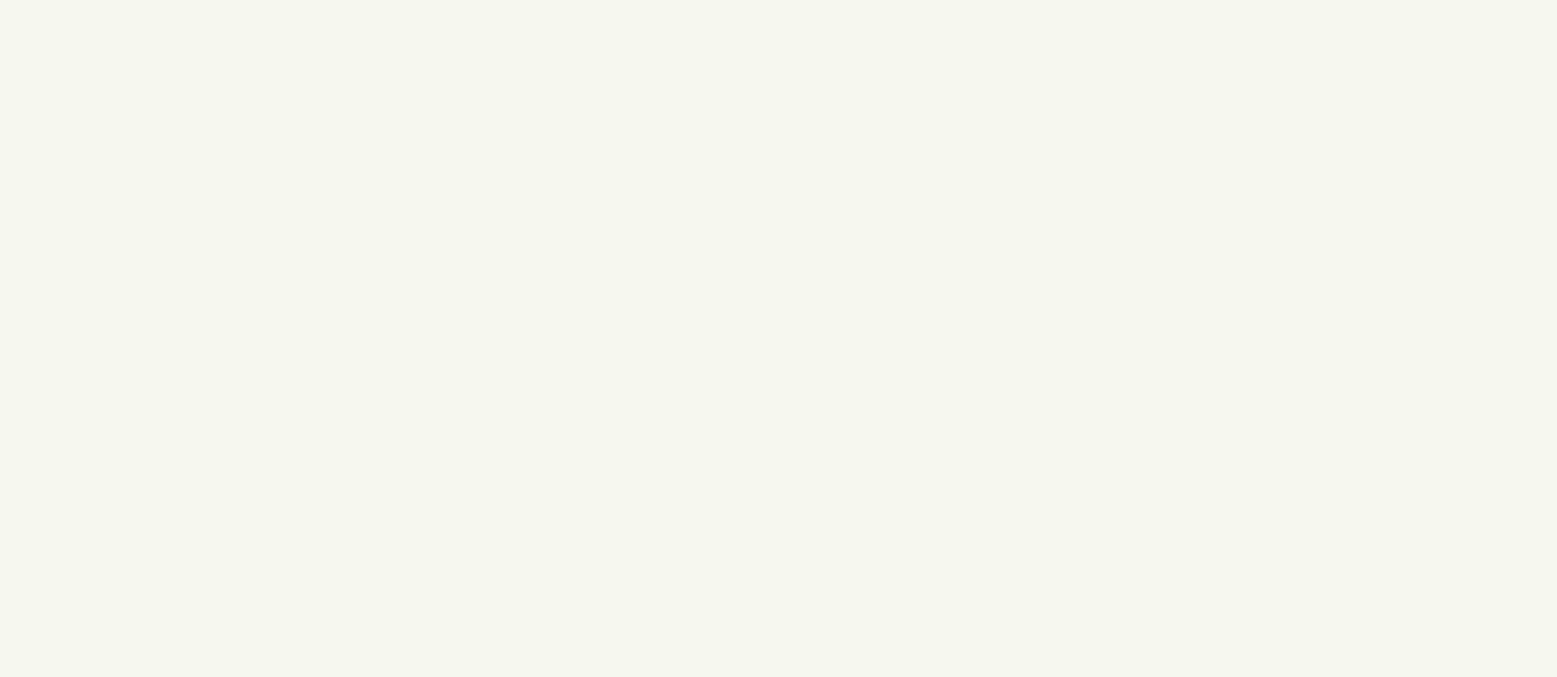
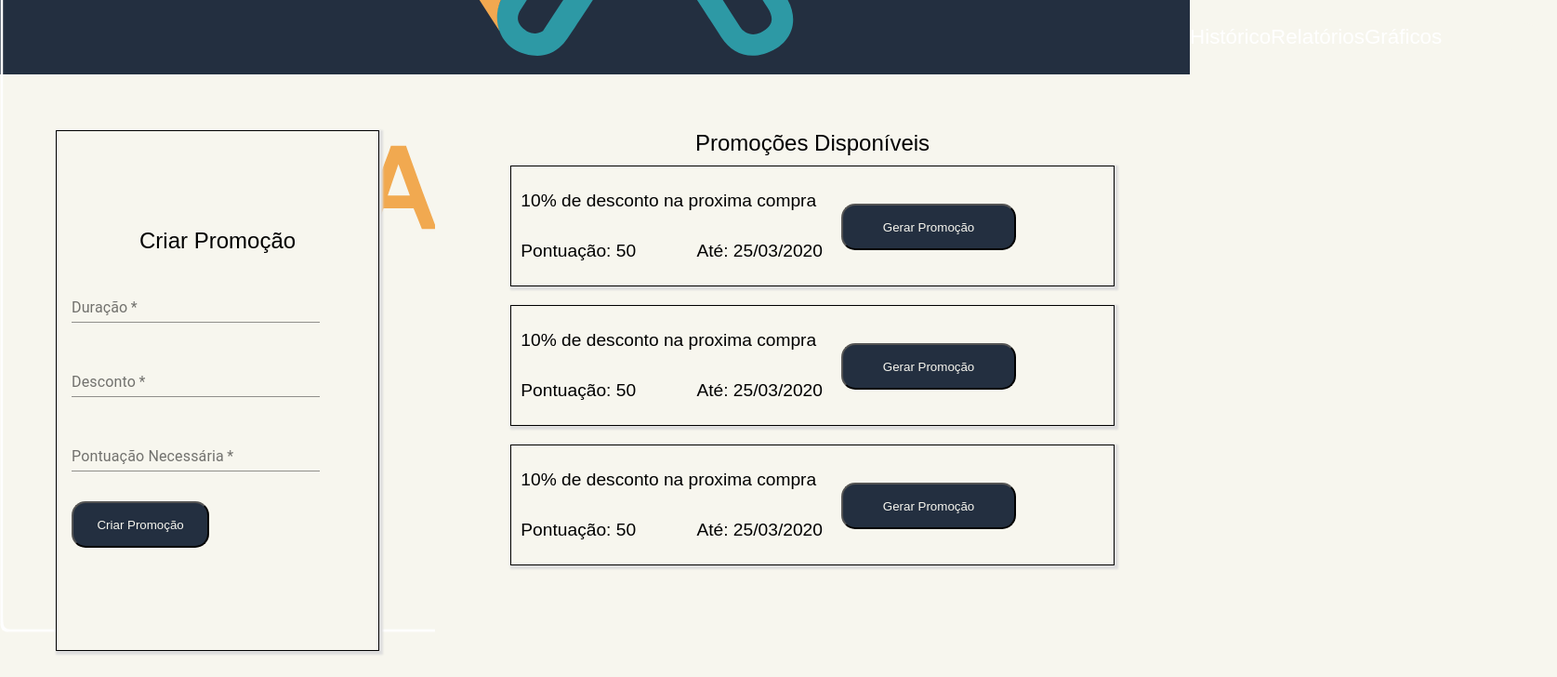
Before and after one commit to matheus-three/talggs-web, a React (Create React App) app: page /editCupons in a window 1280 px wide. Shown: the top 728 px of the page at 93% size, 1675 px wide, since content can reach past the window. Built offline with nearby package versions, Linux system fonts and the light colour scheme.

Commit message:
tela editar cupons feita

```diff
--- a/package.json
+++ b/package.json
@@ -3,6 +3,7 @@
   "version": "0.1.0",
   "private": true,
   "dependencies": {
+    "@material-ui/icons": "^4.9.1",
     "@testing-library/jest-dom": "^4.2.4",
     "@testing-library/react": "^9.3.2",
     "@testing-library/user-event": "^7.1.2",
@@ -17,6 +18,7 @@
     "react-scripts": "3.4.1",
     "recharts": "^1.8.5",
     "styled-components": "^5.0.1",
+    "typeface-roboto": "0.0.75",
     "typescript": "~3.7.2"
   },
   "scripts": {
--- /dev/null
+++ b/src/Components/Assets/StylesEditCupons.jsx
@@ -0,0 +1,79 @@
+import styled from  'styled-components'
+
+
+export const PositionStyle = styled.div`
+  display:flex;
+  flex-direction: row;
+  justify-content:space-around;
+
+  font-size: 1.5em;
+`
+export const CreatePromoStyle = styled.div`
+    display:flex;
+    align-items:center;
+    flex-direction: column;
+    justify-content:center;
+    height: 70vh;
+    width: 30%;
+    border: 0.5px solid black;
+    background-color:#f7f6ee;
+    margin:60px;
+    box-shadow: 2px 2px 2px 2px #ddd;
+
+    p{
+      margin:10px;
+    }
+
+    @media only screen and (max-width: 1200px){
+      width:30%;
+    }
+
+
+`
+
+export const ListPromoStyle = styled.div`
+    display:flex;
+    flex-direction: column;
+    align-items:center;
+    height: 70vh;
+    width: 70%;
+    background-color:#f7f6ee;
+    margin-top: 60px;
+
+
+`
+
+export const ItemPromoStyle = styled.div`
+    display:flex;
+    height:130px;
+    width: 80%;
+    padding: 10px;
+    font-size:0.8em;
+    border: 0.5px solid black;
+    background-color: #f7f6ee;
+    margin:10px;
+    box-shadow: 2px 2px 2px 2px #ddd;
+
+    span {
+      margin-left: 60px;
+    }
+`
+
+export const PositionItemStyle = styled.div`
+  display:flex;
+  flex-direction: column;
+  justify-content: space-around;
+`
+
+export const ButtonPromoStyle = styled.button`
+  display:flex;
+  justify-content:center;
+  align-items:center;
+  width:30%;
+  height:50px;
+  background-color: #232f40;
+  color: #f7f6ee;
+  border-radius: 15px;
+  margin-left:20px;
+  margin-top:30px;
+`
--- a/src/Components/Assets/StylesMainHistory.jsx
+++ b/src/Components/Assets/StylesMainHistory.jsx
@@ -7,12 +7,17 @@ export const TopBarStyle = styled.div`
     width:100%;
     height:100px;
     margin-left: 100px;
-    font-size: 1.2em;
+    font-size: 1em;
 
     select {
       width: 250px;
       margin:0px 10px;
       height:40px;
+    }
+
+    span {
+      margin-bottom: 40px;
+      font-size: 1.2em;
     }
 `
 
--- a/src/Components/Assets/StylesSavedComponent.jsx
+++ b/src/Components/Assets/StylesSavedComponent.jsx
@@ -29,9 +29,7 @@ export const HeaderStyle = styled.div`
   align-items: center;
 
   img {
-    height: 90px;
-    width: 90px;
-    margin-left: 30px;
+    margin-left: 0px;
 	}
 
   ul {
@@ -48,9 +46,8 @@ export const HeaderStyle = styled.div`
 		font-size: 1em;
 
 		img {
-			width: 40px;
-			height:40px;
-			margin-left:25px;
+			width: 80px;
+			height:80px;
 		}
 
 		ul {
@@ -168,6 +165,10 @@ export const ButtonCreateStyle = styled.div`
   margin-bottom:30px;
 	padding:20px;
 
+	.MuiFab-primary{
+		background-color:#232f40;
+
+	}
   span{
       font-size:1.3em;
       margin:10px;
--- a/src/Components/Pages/Header/index.tsx
+++ b/src/Components/Pages/Header/index.tsx
@@ -1,19 +1,51 @@
 import React, { Fragment } from 'react';
 import { HeaderStyle, IconEdit } from '../../Assets/StylesSavedComponent';
 import logo from '../../Assets/Icons/Logo1V - Web.svg'
-import { Link } from 'react-router-dom'
+import { Link } from 'react-router-dom';
+import Button from '@material-ui/core/Button';
+import Menu from '@material-ui/core/Menu';
+import MenuItem from '@material-ui/core/MenuItem';
 
 function Header() {
+	const [anchorEl, setAnchorEl] = React.useState<null | HTMLElement>(null);
+
+	const handleClick = (event: React.MouseEvent<HTMLButtonElement>) => {
+		setAnchorEl(event.currentTarget);
+	};
+
+	const handleClose = () => {
+		setAnchorEl(null);
+	};
+
 	return (
 		<Fragment>
 			<HeaderStyle>
-				<img src={logo} alt = {"logo"}></img>
+				<img src={logo} alt={"logo"}></img>
 				<ul>
 					<Link to='/' style={{ textDecoration: 'none', color: 'white' }}><li>Histórico</li></Link>
 					<Link to='/savedReports' style={{ textDecoration: 'none', color: 'white' }}><li>Relatórios</li></Link>
-					<Link to='/savedGraphics' style = {{textDecoration: 'none', color: 'white'}}><li>Gráficos</li></Link>
+					<Link to='/savedGraphics' style={{ textDecoration: 'none', color: 'white' }}><li>Gráficos</li></Link>
 				</ul>
-				<IconEdit />
+				<IconEdit>
+					<Button aria-controls="simple-menu" aria-haspopup="true" onClick={handleClick}>
+					</Button>
+				</IconEdit>
+
+				<Menu
+					id="simple-menu"
+					anchorEl={anchorEl}
+					keepMounted
+					open={Boolean(anchorEl)}
+					onClose={handleClose}
+					color="primary"
+				>
+					<MenuItem onClick={handleClose}>Empresa Tal</MenuItem>
+					<MenuItem onClick={handleClose}>21212121221</MenuItem>
+				<Link to = '/editCupons' style = {{ textDecoration: 'none', color: 'black'}}>
+					<MenuItem onClick={handleClose}>Editar Cupons</MenuItem>
+				</Link>
+					<MenuItem onClick={handleClose}>Sair</MenuItem>
+				</Menu>
 			</HeaderStyle>
 		</Fragment>
 	);
--- a/src/Components/Pages/Main/TopBar/index.tsx
+++ b/src/Components/Pages/Main/TopBar/index.tsx
@@ -1,18 +1,49 @@
 import React, { Fragment } from 'react'
 import { InputDateStyle, TopBarStyle } from '../../../Assets/StylesMainHistory';
+import { createStyles, makeStyles, Theme } from '@material-ui/core/styles';
+import InputLabel from '@material-ui/core/InputLabel';
+import MenuItem from '@material-ui/core/MenuItem';
+import FormHelperText from '@material-ui/core/FormHelperText';
+import FormControl from '@material-ui/core/FormControl';
+import Select from '@material-ui/core/Select';
 
+const useStyles = makeStyles((theme: Theme) =>
+  createStyles({
+    formControl: {
+      margin: theme.spacing(1),
+      minWidth: 170,
+    },
+    selectEmpty: {
+      marginTop: theme.spacing(2),
+    },
+  }),
+);
 
 function TopBar () {
+  const classes = useStyles();
+  const [status, setStatus] = React.useState('');
+
+  const handleChange = (event) => {
+    setStatus(event.target.value as string);
+  };
   return (
       <Fragment>
+
+      <TopBarStyle>
       <span>Filtro</span>
-      <TopBarStyle>
-        <label>Status:</label>
-          <select>
-            <option>Status</option>
-            <option>Pendente</option>
-            <option>Pago</option>
-          </select>
+      <FormControl className={classes.formControl}>
+        <InputLabel id="demo-simple-select-label">Status</InputLabel>
+        <Select
+          labelId="demo-simple-select-label"
+          id="demo-simple-select"
+          value={status}
+          onChange={handleChange}
+        >
+          <MenuItem value={10}>Pago</MenuItem>
+          <MenuItem value={20}>Pendente</MenuItem>
+          <MenuItem value={30}>Vencidas</MenuItem>
+        </Select>
+      </FormControl>
        <InputDateStyle>
 
         <div>
--- a/src/Components/Pages/Reports/index.tsx
+++ b/src/Components/Pages/Reports/index.tsx
@@ -3,6 +3,8 @@ import { MainStyle, ButtonCreateStyle, TitleMainStyle, ButtonCreateReport } from
 import SavedReports from './SavedReports'
 import { Link } from 'react-router-dom'
 import { AppContext } from '../../ContextApi/Context';
+import Fab from '@material-ui/core/Fab';
+import AddIcon from '@material-ui/icons/Add';
 
 function Reports() {
 
@@ -31,7 +33,11 @@ function Reports() {
 
       <ButtonCreateStyle>
         <span>Criar Relatório</span>
-        <Link to='/createReport' style = {{textDecoration: 'none'} }><ButtonCreateReport>+</ButtonCreateReport></Link>
+        <Link to='/createReport' style = {{textDecoration: 'none'} }>
+        <Fab color="primary" aria-label="add">
+            <AddIcon/>
+        </Fab>
+        </Link>
       </ButtonCreateStyle>
 
     </Fragment>
--- /dev/null
+++ b/src/Components/Pages/editCupons/index.tsx
@@ -0,0 +1,76 @@
+import React from 'react'
+import { CreatePromoStyle, ListPromoStyle, ItemPromoStyle, PositionItemStyle, ButtonPromoStyle } from '../../Assets/StylesEditCupons';
+import { PositionStyle } from '../../Assets/StylesEditCupons';
+import TextField from '@material-ui/core/TextField';
+import { createStyles, makeStyles, Theme } from '@material-ui/core/styles';
+
+
+
+const useStyles = makeStyles((theme: Theme) =>
+createStyles({
+  root: {
+    '& > *': {
+      margin: theme.spacing(2),
+      width: '20ch',
+    },
+
+  },
+}),
+);
+
+function EditCupons () {
+
+const classes = useStyles();
+
+function handleSubmit (e) {
+  console.log("alo",e.target.value)
+}
+  return(
+    <PositionStyle>
+      <CreatePromoStyle>
+        <p>Criar Promoção</p>
+        <form className={classes.root} noValidate autoComplete="off">
+          <TextField
+            id="standard-basic"
+            label="Duração"
+            required
+            />
+          <TextField id="standard-basic" label="Desconto" required/>
+          <TextField id="standard-basic" label="Pontuação Necessária" required/>
+          <ButtonPromoStyle onSubmit = {handleSubmit}> Criar Promoção </ButtonPromoStyle>
+        </form>
+
+      </CreatePromoStyle>
+
+      <ListPromoStyle>
+        <p>Promoções Disponíveis</p>
+        <ItemPromoStyle>
+          <PositionItemStyle>
+          <p>10% de desconto na proxima compra</p>
+          <p>Pontuação: 50 <span>Até: 25/03/2020</span></p>
+          </PositionItemStyle>
+          <ButtonPromoStyle>Gerar Promoção</ButtonPromoStyle>
+        </ItemPromoStyle>
+        <ItemPromoStyle>
+          <PositionItemStyle>
+          <p>10% de desconto na proxima compra</p>
+          <p>Pontuação: 50 <span>Até: 25/03/2020</span></p>
+          </PositionItemStyle>
+          <ButtonPromoStyle>Gerar Promoção</ButtonPromoStyle>
+        </ItemPromoStyle>
+        <ItemPromoStyle>
+          <PositionItemStyle>
+          <p>10% de desconto na proxima compra</p>
+          <p>Pontuação: 50 <span>Até: 25/03/2020</span></p>
+          </PositionItemStyle>
+          <ButtonPromoStyle>Gerar Promoção</ButtonPromoStyle>
+        </ItemPromoStyle>
+
+      </ListPromoStyle>
+    </PositionStyle>
+
+
+  )
+}
+
+export default EditCupons;
--- a/src/Components/Routes.tsx
+++ b/src/Components/Routes.tsx
@@ -12,6 +12,7 @@ import CreateReport from './Pages/CreateReport';
 import Header from './Pages/Header';
 import Graphics from './Pages/Graphics';
 import CreateGraphics from './Pages/CreateGraphics';
+import EditCupons from './Pages/editCupons';
 
 function Routes() {
     return (
@@ -37,6 +38,10 @@ function Routes() {
                     <Header/>
                     <CreateGraphics/>
                 </Route>
+                <Route path = "/editCupons">
+                    <Header/>
+                    <EditCupons/>
+                </Route>
 
             </Switch>
         </BrowserRouter>
```
Also changed, not shown: 1 other file (tests, documents, lock files or other folders).
